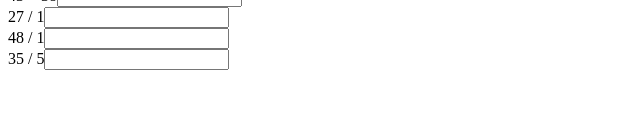
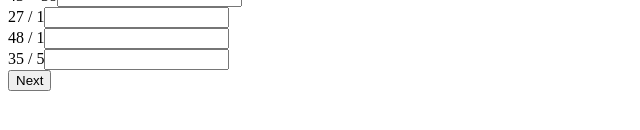
Before and after one commit to Preezey24/Brainwhizz, a React (Create React App) app in the folder react-whizz/: page /math in a window 1280 px wide. Shown: the part 254-384 px from the top of the page, without its empty margins (0-640 px from the left). Built offline with nearby package versions, Linux system fonts and the light colour scheme.

Commit message:
Added functionality on button submit

```diff
--- a/react-whizz/src/components/games/math/MathGame.js
+++ b/react-whizz/src/components/games/math/MathGame.js
@@ -6,7 +6,14 @@ const MathGame = () => {
     const [questions, setQuestions] = useState(mathProblems())
     const [answers, setAnswers] = useState({});
 
-    //update the answers array as answers are typed in
+    //calculate the actual answers for comparison with user input
+    let ansArr = [];
+    questions.forEach(question => {
+        let answer = eval(question);
+        ansArr.push(answer);
+    });
+
+    //update the input answers array as answers are typed in
     const answerHandler = e => {
         const { id, value } = e.target;
         setAnswers(answers => ({
@@ -14,6 +21,23 @@ const MathGame = () => {
             [id]: value
         }))
     };
+
+    const submitHandler = () => {
+        let valArr = Object.values(answers);
+        let exit;
+        if (valArr.length !== 10) return;
+        valArr.forEach(val => {
+            if (!val) {
+                exit = 'exit';
+                //this return is exiting from the callback, not the entire function
+                return;
+            }
+        });
+        if (exit) {
+            return;
+        }
+
+    }
 
     return (
         <>
@@ -26,6 +50,7 @@ const MathGame = () => {
                     </div>
                 )
             })}
+            <button onClick={submitHandler}>Next</button>
         </>
     )
 }
```
Also changed, not shown: 1 other file (tests, documents, lock files or other folders).
